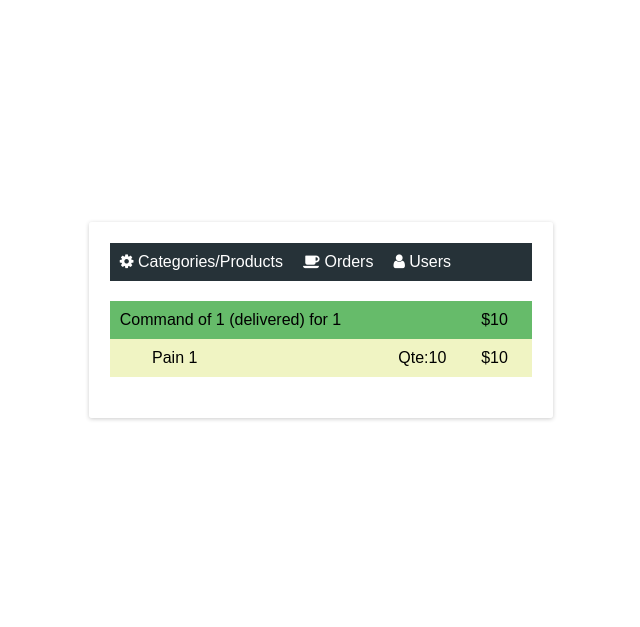
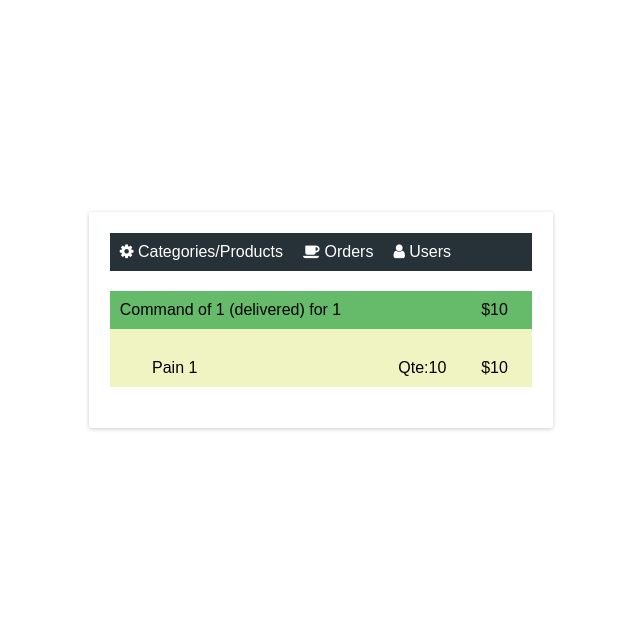
Before and after one commit to bestrax/phpProjet, a PHP site: page /admin/order.php in a window 1280 px wide. Shown: the part 90-717 px from the top of the page, without its empty margins (319-959 px from the left). Run offline with PHP 8.4, Linux system fonts and the light colour scheme; a user stored in the database is signed in; data comes from the database, SQL or seed files in the repository; tables that the repository leaves empty hold one stand-in row (values such as "Sample post"); some web fonts are replaced.

Commit message:
Modifications mineures

```diff
--- a/admin/order.php
+++ b/admin/order.php
@@ -32,6 +32,11 @@ if($result = $req->fetch()) {
         $req->execute(array(':order_id' => $order['id']));
 
         $orders[$i]['lines'] = $req->fetchAll();
+
+        $req = $bdd->prepare('SELECT first_name, last_name FROM user WHERE id= :user_id');
+        $req->execute(array(':user_id' => $order['user_id']));
+
+        $orders[$i]['user'] = $req->fetch();
     }
 
 }
@@ -77,6 +82,11 @@ else {
                     <td></td>
                     <td class="price">$<?php echo $order['total']; ?></td>
                 </tr>
+                <tr class="list-order <?php echo $order['delivered'] == 1 ? 'delivered' : ''; ?>">
+                    <td><?php echo $order['user']['last_name'].' '.$order['user']['first_name']; ?></td>
+                    <td></td>
+                    <td></td>
+                </tr>
                 <?php
 
                 foreach($order['lines'] as $line) {
--- a/assets/css/product.css
+++ b/assets/css/product.css
@@ -34,6 +34,7 @@
 .product .add_sup .command {
     display: flex;
     justify-content: center;
+    margin-bottom: 10px;
 }
 
 
@@ -54,8 +55,6 @@
     justify-content:center;
     align-items: center;
     margin-bottom: 30px;
-    font-size: 13px;
-    font-family: Arial, serif;
 }
 
 .product .prix {
@@ -63,7 +62,7 @@
     color :#6A1B9A;
     justify-content:center;
     align-items: center;
-    margin-bottom: 30px;
+    margin-bottom: 20px;
     font-size: 17px;
     font-weight: bold;
     font-family: Arial, serif;
@@ -295,6 +294,7 @@
 
 .image-product {
     width: 15vw;
+    margin-bottom: 10px;
 }
 
 @media(max-width: 767px) {
--- a/assets/php/partials/header.php
+++ b/assets/php/partials/header.php
@@ -27,6 +27,7 @@
         <html>
 
         <head>
+            <meta name="viewport" content="width=device-width, initial-scale=1.0, maximum-scale=1.0">
             <title>Bread Express <?php echo !empty($name)?' - '.$name:''; ?></title>
             <link rel="stylesheet" type="text/css" href="assets/css/master.css">
 
--- a/index.php
+++ b/index.php
@@ -33,7 +33,7 @@
 
     <div class="content">
         <p>On Bake Express you can order and pay online for the products you want. Then you just need to come to our office to pick-up your order.<br/>
-        You will no more loose time in waiting for a product that is not available !</p>
+        You will no more lose time in waiting for a product that is not available !</p>
         <div id="map"></div>
     </div>
 
```
